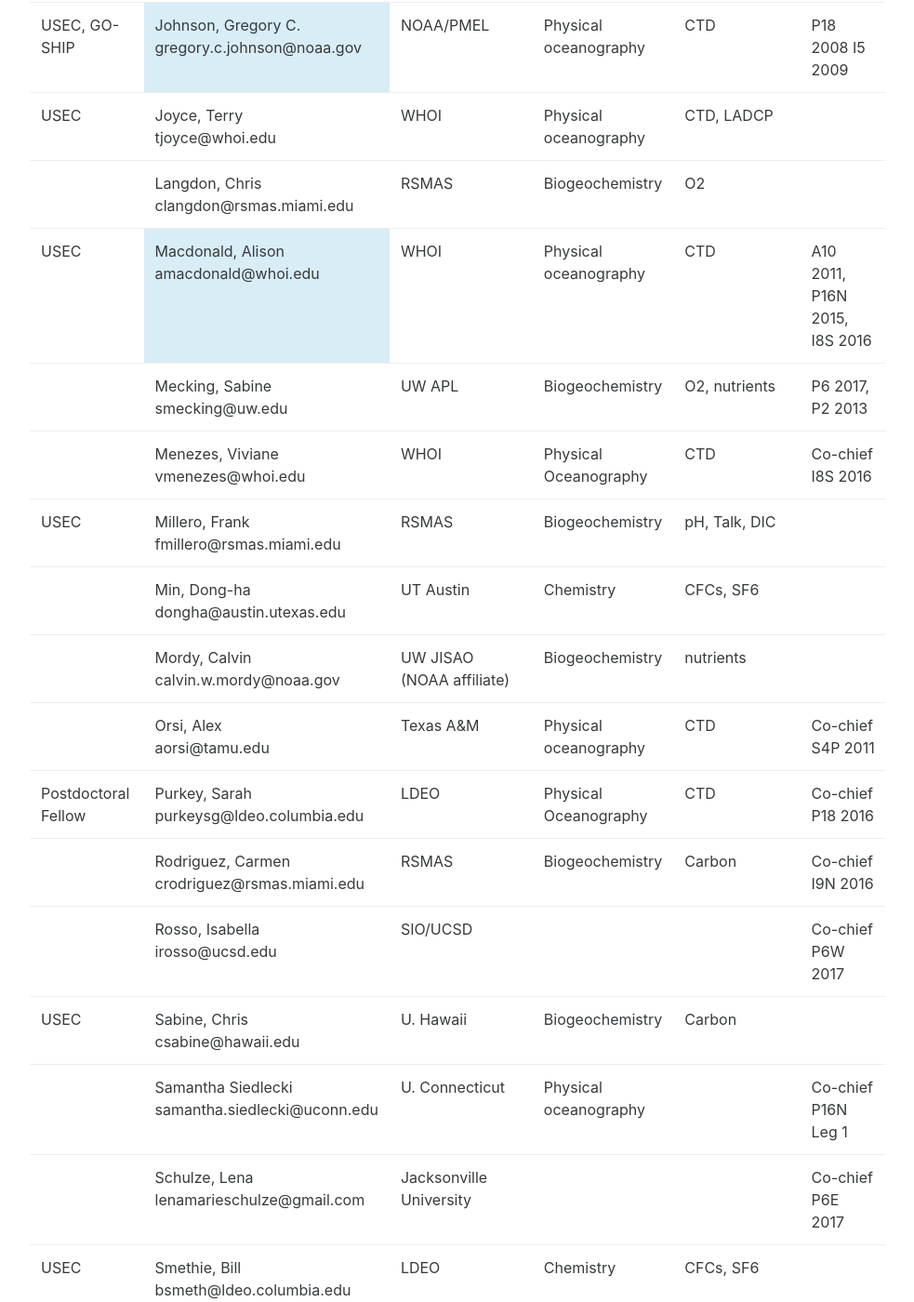
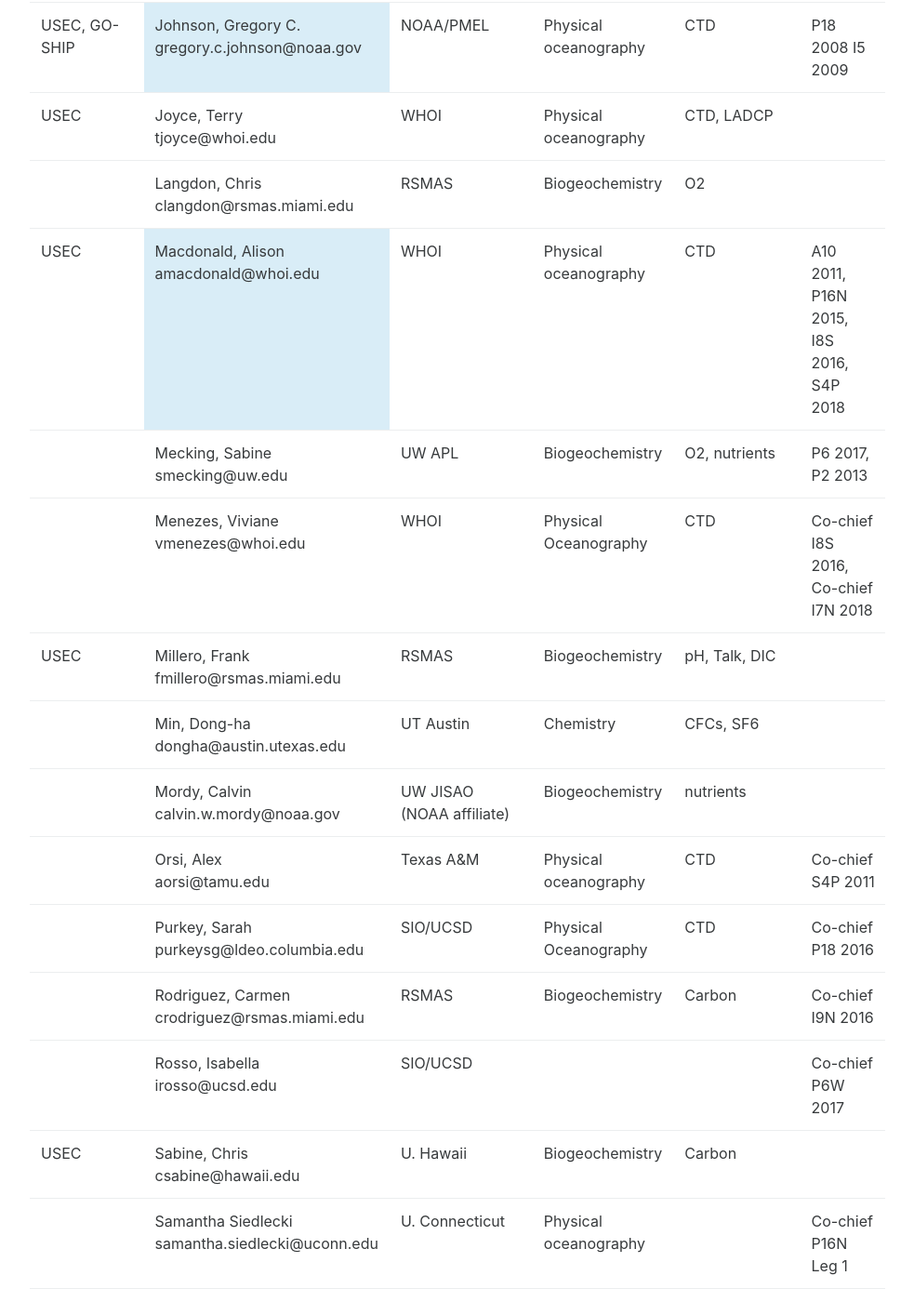
Before and after one commit to cchdo/usgoship.ucsd.edu, a Jekyll site: the page built from principle-investigator-directory.md, in a window 1280 px wide and 1400 px high, scrolled down 1670 px. Shown: the whole window at 93% size, without its empty margins (243-1226 px from the left). Built offline with Jekyll 4.4.1, drawn with Linux system fonts in a browser that asks for light colours; some of the changed text lies outside the part shown.

Commit message:
Update principle-investigator-directory.md

```diff
--- a/principle-investigator-directory.md
+++ b/principle-investigator-directory.md
@@ -35,7 +35,7 @@
       <td>RSMAS</td>
       <td>Physical Oceanography</td>
       <td>CTD</td>
-      <td>Co-chief A16N 2013</td>
+      <td>I7N 2018, Co-chief A16N 2013</td>
     </tr>
     <tr>
       <td></td>
@@ -51,7 +51,7 @@
       <td>WHOI</td>
       <td>Physical Oceanography</td>
       <td>CTD</td>
-      <td>Co-chief I8S 2016</td>
+      <td>Co-chief I8S 2016, Co-chief I7N 2018</td>
     </tr>
     <tr>
       <td>Postdoctoral Fellow</td>
@@ -62,9 +62,9 @@
       <td>Co-chief P18 2016</td>
     </tr>
     <tr>
-      <td>Postdoctoral Fellow</td>
+      <td></td>
       <td>Purkey, Sarah<br>purkeysg@ldeo.columbia.edu</td>
-      <td>LDEO</td>
+      <td>SIO/UCSD</td>
       <td>Physical Oceanography</td>
       <td>CTD</td>
       <td>Co-chief P18 2016</td>
@@ -291,7 +291,7 @@
       <td>WHOI</td>
       <td>Physical oceanography</td>
       <td>CTD</td>
-      <td>A10 2011, P16N 2015, I8S 2016</td>
+      <td>A10 2011, P16N 2015, I8S 2016, S4P 2018</td>
     </tr>
     <tr>
       <td></td>
```
